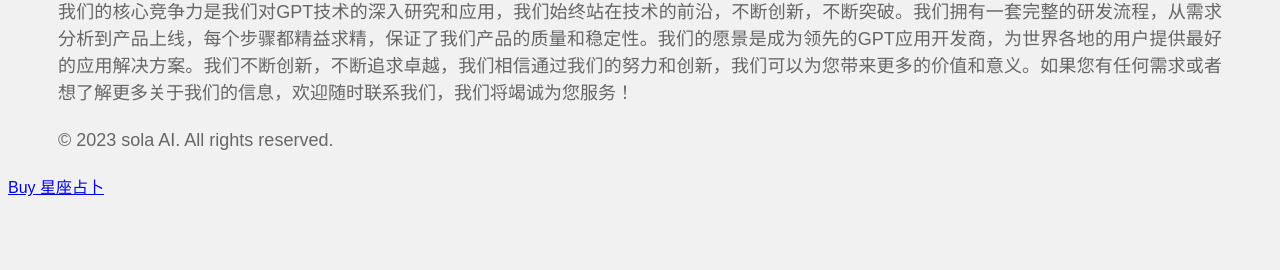
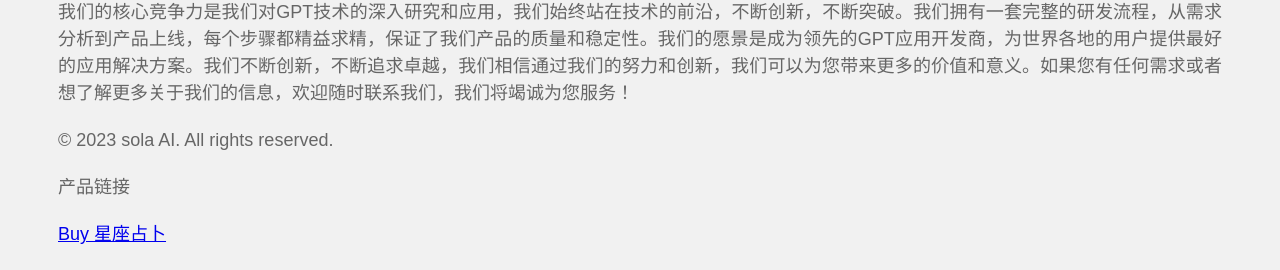
Before and after one commit to 1549207938/zzz.three, a plain HTML site: page index.html in a window 1280 px wide. Shown: the part 530-800 px from the top of the page. Drawn offline with Linux system fonts and the light colour scheme.

Commit message:
Update index.html

```diff
--- a/index.html
+++ b/index.html
@@ -43,7 +43,9 @@
 		<p>我们的核心竞争力是我们对GPT技术的深入研究和应用，我们始终站在技术的前沿，不断创新，不断突破。我们拥有一套完整的研发流程，从需求分析到产品上线，每个步骤都精益求精，保证了我们产品的质量和稳定性。我们的愿景是成为领先的GPT应用开发商，为世界各地的用户提供最好的应用解决方案。我们不断创新，不断追求卓越，我们相信通过我们的努力和创新，我们可以为您带来更多的价值和意义。如果您有任何需求或者想了解更多关于我们的信息，欢迎随时联系我们，我们将竭诚为您服务！ </p>
 	</main>
 	<footer>
-		<p>&copy; 2023 sola AI. All rights reserved.</p> <a href="https://solaai.lemonsqueezy.com/checkout/buy/3e181186-5cbc-4830-834e-e4e35501abbc?embed=1" class="lemonsqueezy-button">Buy 星座占卜</a><script src="https://assets.lemonsqueezy.com/lemon.js" defer></script>
+		<p>&copy; 2023 sola AI. All rights reserved.</p>
+		<p>产品链接</p>
+		<p><a href="https://solaai.lemonsqueezy.com/checkout/buy/3e181186-5cbc-4830-834e-e4e35501abbc?embed=1" class="lemonsqueezy-button">Buy 星座占卜</a><script src="https://assets.lemonsqueezy.com/lemon.js" defer></script></p>
 	</footer>
 </body>
 </html>
```
